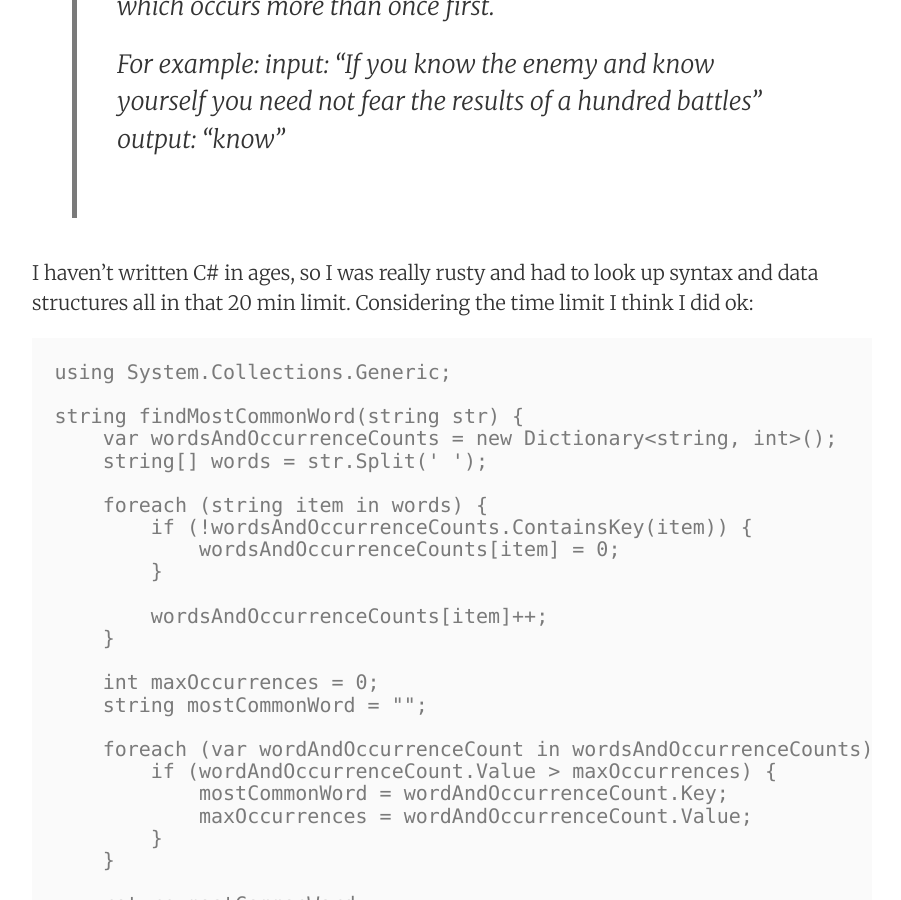
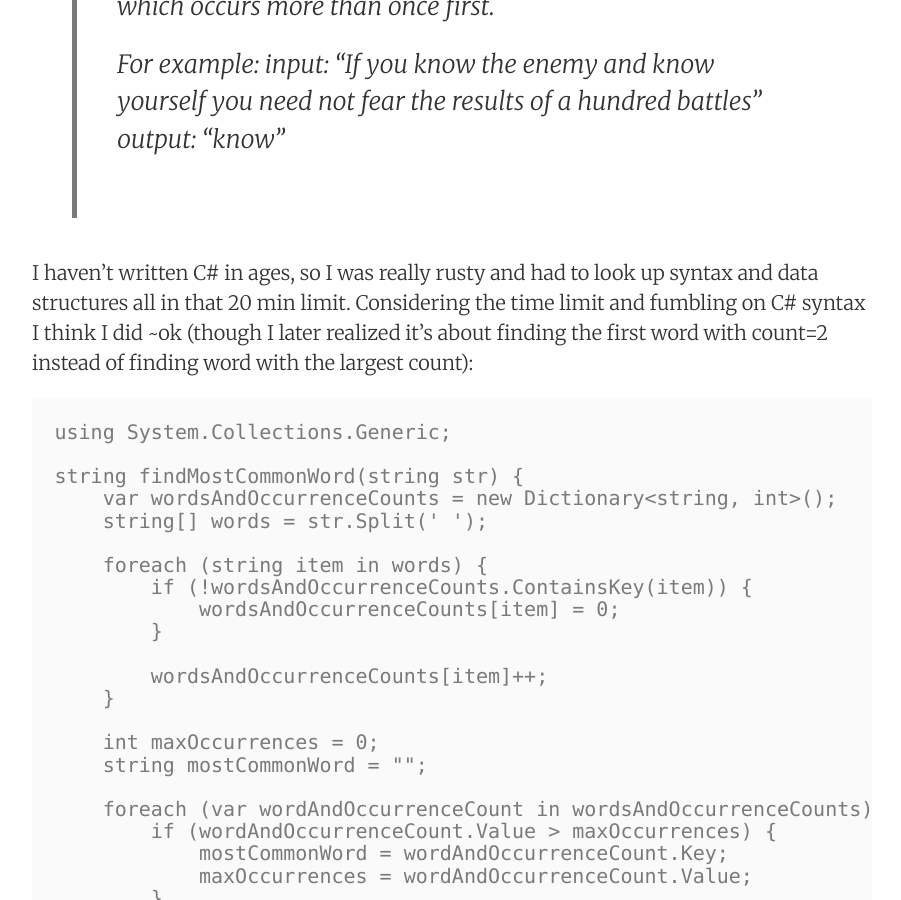
Before and after one commit to joonas-fi/joonas.fi, a Jekyll site: the page built from blog/_posts/2017/2017-03-06-implementing-your-hiring-process-with-c-trivia.md, in a window 1280 px wide and 900 px high, scrolled down 3476 px. Shown: the whole window, without its empty margins (188-1089 px from the left). Built offline with Jekyll 4.4.1, drawn with Linux system fonts in a browser that asks for light colours; nearby versions of some CDN libraries; comment, search, counter and statistics services are not loaded.

Commit message:
Recognize the error in my C# solution

```diff
--- a/blog/_posts/2017/2017-03-06-implementing-your-hiring-process-with-c-trivia.md
+++ b/blog/_posts/2017/2017-03-06-implementing-your-hiring-process-with-c-trivia.md
@@ -65,8 +65,9 @@ wasn't the issue), but the final assignment was to write C# code for this proble
 > For example: input: "If you know the enemy and know yourself you need not fear the results of a hundred battles" output: "know"
 
 I haven't written C# in ages, so I was really rusty and had to look up syntax
-and data structures all in that 20 min limit. Considering the time limit I
-think I did ok:
+and data structures all in that 20 min limit. Considering the time limit and
+fumbling on C# syntax I think I did ~ok (though I later realized it's about
+finding the first word with count=2 instead of finding word with the largest count):
 
     using System.Collections.Generic;
 
```
